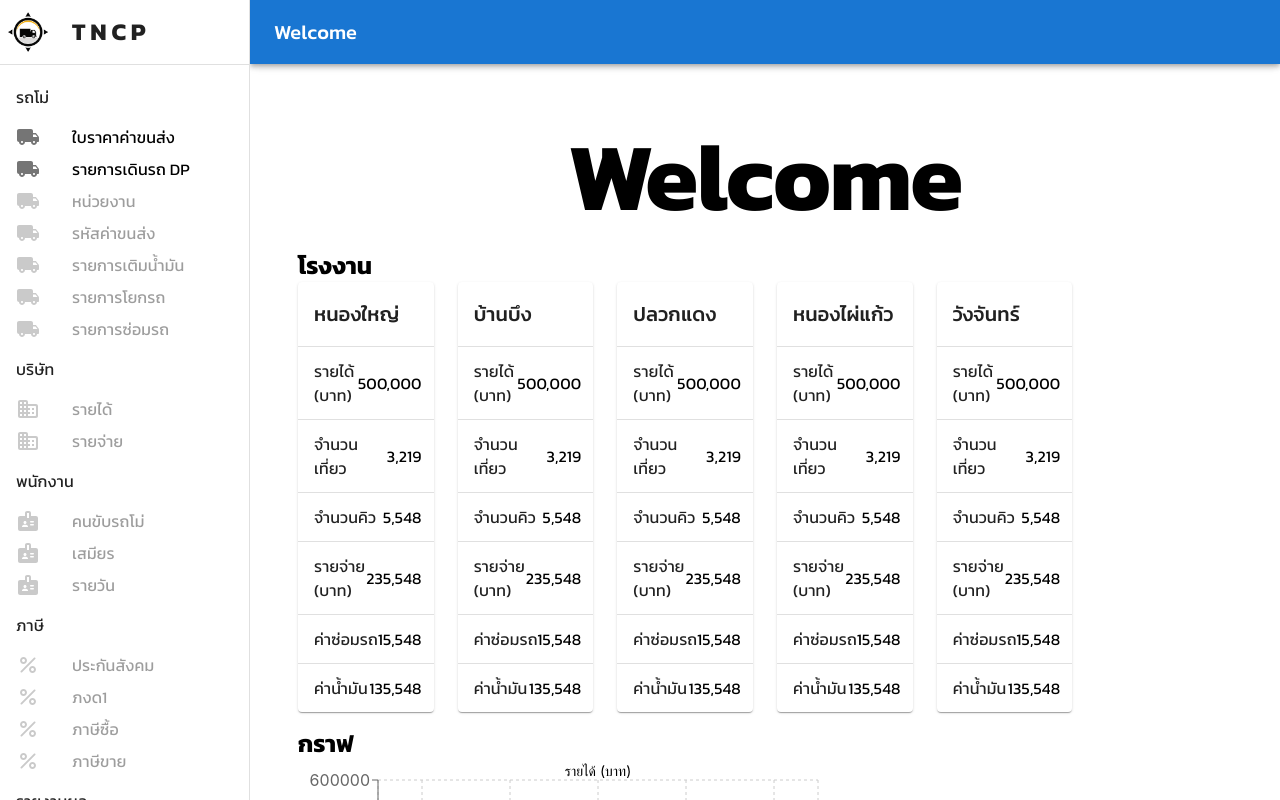
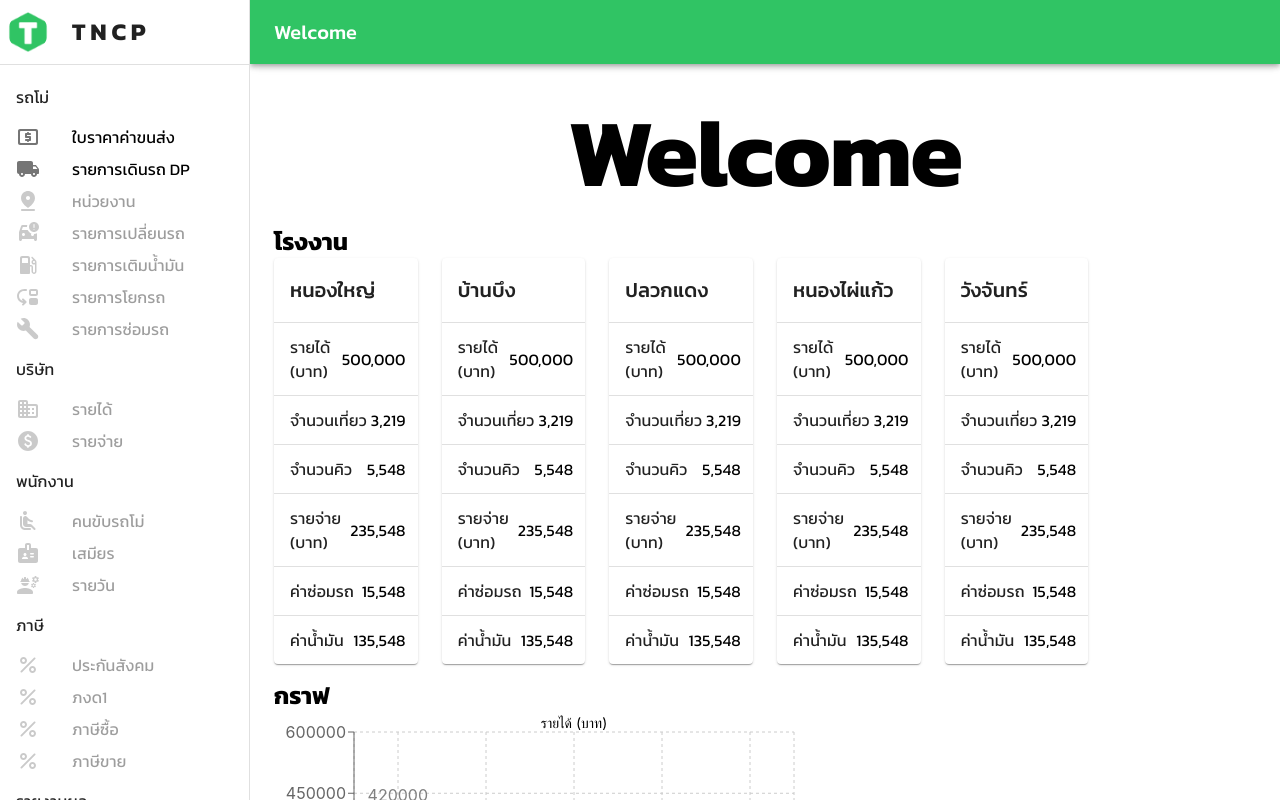
Before and after one commit to pruekk/truck-manager-frontend, a React (Create React App) app: page / in a window 1280 px wide. Shown: the top 800 px of the page. Built offline with nearby package versions, Linux system fonts and the light colour scheme.

Commit message:
chore: remove padding in content and add sub icon per services

```diff
--- a/src/App.js
+++ b/src/App.js
@@ -47,7 +47,7 @@ const AppWrapper = () => {
           <NavigationBar />
           <Box
             component="main"
-            sx={{ flexGrow: 1, p: 3, width: { sm: `calc(100% - ${drawerWidth}px)` } }}
+            sx={{ width: { sm: `calc(100% - ${drawerWidth}px)` } }}
           >
             <Toolbar />
             <App />
--- a/src/components/navigationbar/NavigationBar.js
+++ b/src/components/navigationbar/NavigationBar.js
@@ -259,7 +259,10 @@ function NavigationBar() {
     <>
       <AppBar
         position="fixed"
-        sx={{ width: `calc(100% - ${drawerWidth}px)`, ml: `${drawerWidth}px` }}
+        sx={{
+          width: `calc(100% - ${drawerWidth}px)`, ml: `${drawerWidth}px`,
+          backgroundColor: "#30c464"
+        }}
       >
         <Toolbar>
           <Typography variant="h6" noWrap component="div">
@@ -280,7 +283,7 @@ function NavigationBar() {
         anchor="left"
       >
         <Toolbar disableGutters>
-          <Avatar src="logo.png" sx={{ ml: 1, mr: 3 }}/>
+          <Avatar src="logo_2.png" sx={{ ml: 1, mr: 3 }}/>
           <Typography
             variant="h5"
             noWrap
@@ -318,7 +321,7 @@ function NavigationBar() {
                       disabled={!sub_menu.isAvailable}
                     >
                       <ListItemIcon>
-                        {menu.icon}
+                        {sub_menu.icon}
                       </ListItemIcon>
                       <ListItemText primary={sub_menu.name} />
                     </ListItemButton>
--- a/src/constants/NavigationBarConstants.js
+++ b/src/constants/NavigationBarConstants.js
@@ -1,10 +1,25 @@
-import LocalShippingRoundedIcon from "@mui/icons-material/LocalShippingRounded";
-import BusinessRoundedIcon from "@mui/icons-material/BusinessRounded";
-import BadgeRoundedIcon from "@mui/icons-material/BadgeRounded";
 import ParkRoundedIcon from "@mui/icons-material/ParkRounded";
 import PercentRoundedIcon from "@mui/icons-material/PercentRounded";
 import ContentPasteSearchRoundedIcon from "@mui/icons-material/ContentPasteSearchRounded";
 import SettingsRoundedIcon from "@mui/icons-material/SettingsRounded";
+
+import LocalAtmRoundedIcon from '@mui/icons-material/LocalAtmRounded';
+import LocalShippingRoundedIcon from "@mui/icons-material/LocalShippingRounded";
+import PinDropRoundedIcon from '@mui/icons-material/PinDropRounded';
+import CarCrashRoundedIcon from '@mui/icons-material/CarCrashRounded';
+import LocalGasStationRoundedIcon from '@mui/icons-material/LocalGasStationRounded';
+import MoveDownRoundedIcon from '@mui/icons-material/MoveDownRounded';
+import BuildRoundedIcon from '@mui/icons-material/BuildRounded';
+
+import BusinessRoundedIcon from "@mui/icons-material/BusinessRounded";
+import PaidRoundedIcon from '@mui/icons-material/PaidRounded';
+
+import AirlineSeatReclineNormalRoundedIcon from '@mui/icons-material/AirlineSeatReclineNormalRounded';
+import BadgeRoundedIcon from "@mui/icons-material/BadgeRounded";
+import EngineeringRoundedIcon from '@mui/icons-material/EngineeringRounded';
+
+import FactoryRoundedIcon from '@mui/icons-material/FactoryRounded';
+import AdminPanelSettingsRoundedIcon from '@mui/icons-material/AdminPanelSettingsRounded';
 
 export const menus = [
   {
@@ -13,37 +28,44 @@ export const menus = [
       {
         name: "ใบราคาค่าขนส่ง",
         url: "/transport-price",
-        isAvailable: true
+        isAvailable: true,
+        icon: <LocalAtmRoundedIcon />
       },
       {
         name: "รายการเดินรถ DP",
         url: "/dp-schedule",
-        isAvailable: true
+        isAvailable: true,
+        icon: <LocalShippingRoundedIcon />
       },
       {
         name: "หน่วยงาน",
         url: "/",
-        isAvailable: false
+        isAvailable: false,
+        icon: <PinDropRoundedIcon />
       },
       {
-        name: "รหัสค่าขนส่ง",
+        name: "รายการเปลี่ยนรถ",
         url: "/",
-        isAvailable: false
+        isAvailable: false,
+        icon: <CarCrashRoundedIcon />
       },
       {
         name: "รายการเติมน้ำมัน",
         url: "/",
-        isAvailable: false
+        isAvailable: false,
+        icon: <LocalGasStationRoundedIcon />
       },
       {
         name: "รายการโยกรถ",
         url: "/",
-        isAvailable: false
+        isAvailable: false,
+        icon: <MoveDownRoundedIcon />
       },
       {
         name: "รายการซ่อมรถ",
         url: "/",
-        isAvailable: false
+        isAvailable: false,
+        icon: <BuildRoundedIcon />
       },
     ],
     icon: <LocalShippingRoundedIcon />,
@@ -54,12 +76,14 @@ export const menus = [
       {
         name: "รายได้",
         url: "/",
-        isAvailable: false
+        isAvailable: false,
+        icon: <BusinessRoundedIcon />
       },
       {
         name: "รายจ่าย",
         url: "/",
-        isAvailable: false
+        isAvailable: false,
+        icon: <PaidRoundedIcon />
       },
     ],
     icon: <BusinessRoundedIcon />,
@@ -70,17 +94,20 @@ export const menus = [
       {
         name: "คนขับรถโม่",
         url: "/",
-        isAvailable: false
+        isAvailable: false,
+        icon: <AirlineSeatReclineNormalRoundedIcon />
       },
       {
         name: "เสมียร",
         url: "/",
-        isAvailable: false
+        isAvailable: false,
+        icon: <BadgeRoundedIcon />
       },
       {
         name: "รายวัน",
         url: "/",
-        isAvailable: false
+        isAvailable: false,
+        icon: <EngineeringRoundedIcon />
       },
     ],
     icon: <BadgeRoundedIcon />,
@@ -91,22 +118,26 @@ export const menus = [
       {
         name: "ประกันสังคม",
         url: "/",
-        isAvailable: false
+        isAvailable: false,
+        icon: <PercentRoundedIcon />
       },
       {
         name: "ภงด1",
         url: "/",
-        isAvailable: false
+        isAvailable: false,
+        icon: <PercentRoundedIcon />
       },
       {
         name: "ภาษีซื้อ",
         url: "/",
-        isAvailable: false
+        isAvailable: false,
+        icon: <PercentRoundedIcon />
       },
       {
         name: "ภาษีขาย",
         url: "/",
-        isAvailable: false
+        isAvailable: false,
+        icon: <PercentRoundedIcon />
       },
     ],
     icon: <PercentRoundedIcon />,
@@ -117,47 +148,56 @@ export const menus = [
       {
         name: "ใบปะหน้าค่าขนส่ง",
         url: "/",
-        isAvailable: false
+        isAvailable: false,
+        icon: <ContentPasteSearchRoundedIcon />
       },
       {
         name: "รายละเอียดค่าขนส่ง",
         url: "/",
-        isAvailable: false
+        isAvailable: false,
+        icon: <ContentPasteSearchRoundedIcon />
       },
       {
         name: "สรุปยอดผลิตรายวัน",
         url: "/",
-        isAvailable: false
+        isAvailable: false,
+        icon: <ContentPasteSearchRoundedIcon />
       },
       {
         name: "สรุปรายคัน",
         url: "/",
-        isAvailable: false
+        isAvailable: false,
+        icon: <ContentPasteSearchRoundedIcon />
       },
       {
         name: "สรุปจำนวนเที่ยวคนขับรถโม่",
         url: "/",
-        isAvailable: false
+        isAvailable: false,
+        icon: <ContentPasteSearchRoundedIcon />
       },
       {
         name: "สรุปรายการเติมน้ำมัน",
         url: "/",
-        isAvailable: false
+        isAvailable: false,
+        icon: <ContentPasteSearchRoundedIcon />
       },
       {
         name: "สรุปเหมาน้ำมัน",
         url: "/",
-        isAvailable: false
+        isAvailable: false,
+        icon: <ContentPasteSearchRoundedIcon />
       },
       {
         name: "สรุปรายการซ่อม",
         url: "/",
-        isAvailable: false
+        isAvailable: false,
+        icon: <ContentPasteSearchRoundedIcon />
       },
       {
         name: "รายงานรายรับ- รายจ่ายบริษัท",
         url: "/",
-        isAvailable: false
+        isAvailable: false,
+        icon: <ContentPasteSearchRoundedIcon />
       },
     ],
     icon: <ContentPasteSearchRoundedIcon />,
@@ -168,12 +208,14 @@ export const menus = [
       {
         name: "รายได้",
         url: "/",
-        isAvailable: false
+        isAvailable: false,
+        icon: <ParkRoundedIcon />
       },
       {
         name: "รายจ่าย",
         url: "/",
-        isAvailable: false
+        isAvailable: false,
+        icon: <PaidRoundedIcon />
       },
     ],
     icon: <ParkRoundedIcon />,
@@ -184,22 +226,26 @@ export const menus = [
       {
         name: "ข้อมูลรถโม่",
         url: "/",
-        isAvailable: false
+        isAvailable: false,
+        icon: <LocalShippingRoundedIcon />
       },
       {
         name: "ข้อมูลโรงงาน",
         url: "/",
-        isAvailable: false
+        isAvailable: false,
+        icon: <FactoryRoundedIcon />
       },
       {
         name: "ข้อมูลบริษัท",
         url: "/",
-        isAvailable: false
+        isAvailable: false,
+        icon: <BusinessRoundedIcon />
       },
       {
         name: "ข้อมูลสิทธิการเข้าดู",
         url: "/",
-        isAvailable: false
+        isAvailable: false,
+        icon: <AdminPanelSettingsRoundedIcon />
       },
     ],
     icon: <SettingsRoundedIcon />,
```
Also changed, not shown: public/logo_2.png (added).
